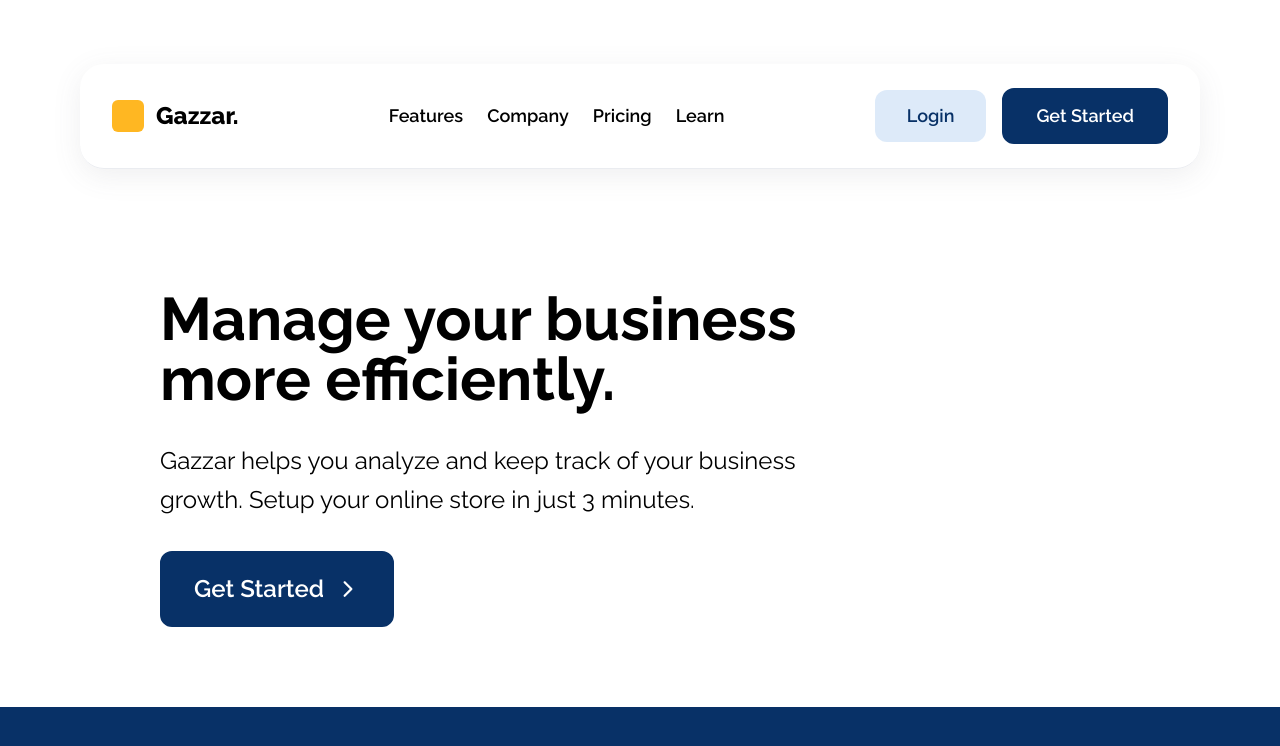
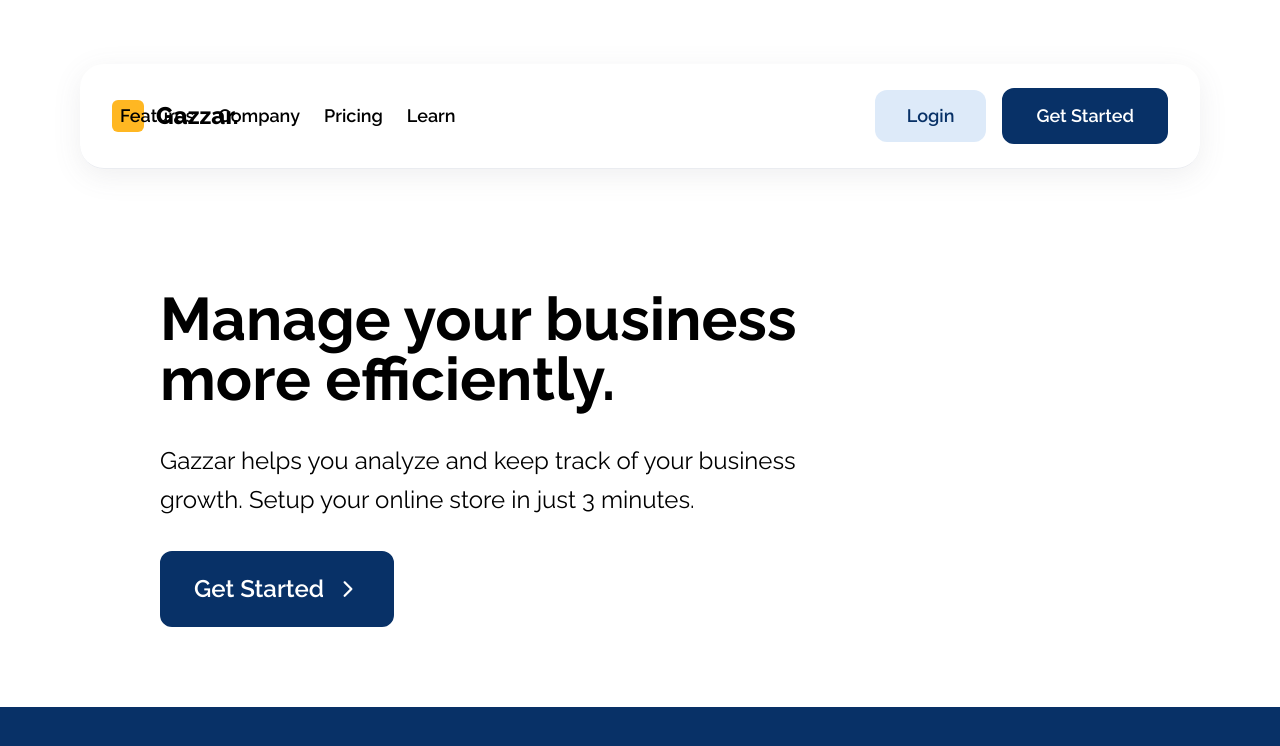
Before and after one commit to Fullstack-Roadmap/Gazzar-Frontend, a React (Vite) app: page / in a window 1280 px wide. Shown: the top 746 px of the page. Built offline with nearby package versions, Linux system fonts and the light colour scheme.

Commit message:
Navbar fix

```diff
--- a/src/components/CreateStoreSection.jsx
+++ b/src/components/CreateStoreSection.jsx
@@ -3,7 +3,7 @@ import Button from "./Button";
 
 const CreateStoreSection = () => {
   return (
-    <div className="h-screen w-5/6 shadow-custom my-20 lrg:my-40 flex justify-between items-center px-8 py-10 pt-4 pr-0 mid:pl-8 pl-0 rounded-2xl">
+    <div className="mt-[10rem] lrg:h-screen w-5/6 shadow-custom my-20 lrg:my-40 flex justify-between items-center px-8 py-10 pt-4 pr-0 mid:pl-8 pl-0 rounded-2xl">
       <div className="w-[110vw] h-full bg-blue rounded-2xl hidden mid:block"></div>
       <div className="p-12 sml:p-20 xs:pt-10 mid:p-10 lrg:p-20 lrg:pt-20 flex justify-center items-start flex-col gap-8 mid:gap-12">
         <header className="text-4xl xs:text-[2.5rem] sml:text-5xl lrg:text-6xl font-bold mid:leading-normal">
--- a/src/components/Navbar.jsx
+++ b/src/components/Navbar.jsx
@@ -29,11 +29,13 @@ const Navbar = () => {
           <FaX size={26} className="hidden" onClick={toggleNav} id="close"/>
         </div>
       </section>
-      <section className="lg:flex lg:flex-row lg:border-0 lg:mx-2 lg:mt-0 lg:pt-0 gap-6 mt-4 pt-4 border-t border-[#EAECF0] items-center justify-center hidden flex-col" id="options">
-        <p>Features</p>
-        <p>Company</p>
-        <p>Pricing</p>
-        <p>Learn</p>
+      <section className="lrg:block absolute">
+        <section className="lg:flex lg:flex-row lg:border-0 lg:mx-2 lg:mt-0 lg:pt-0 gap-6 mt-4 pt-4 border-t border-[#EAECF0] items-center justify-center hidden flex-col relative" id="options">
+          <p>Features</p>
+          <p>Company</p>
+          <p>Pricing</p>
+          <p>Learn</p>
+        </section>
       </section>
       <section className="gap-4 items-center font-semibold flex justify-end">
         <div className="hidden lg:flex">
```
